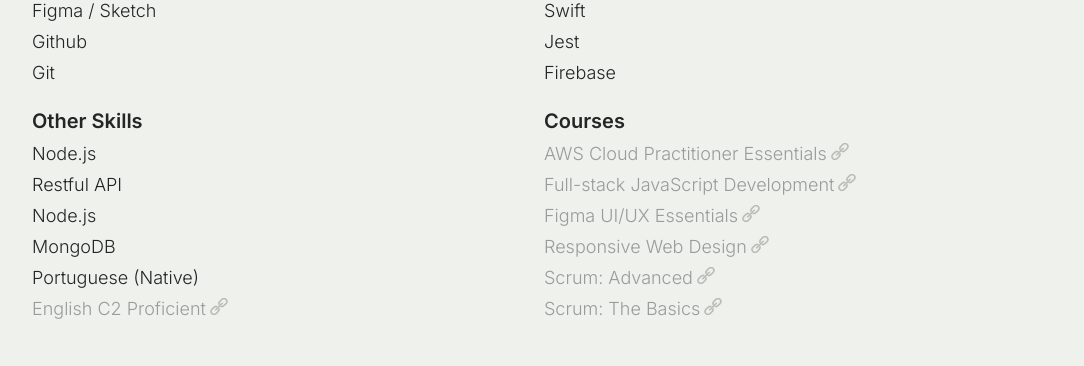
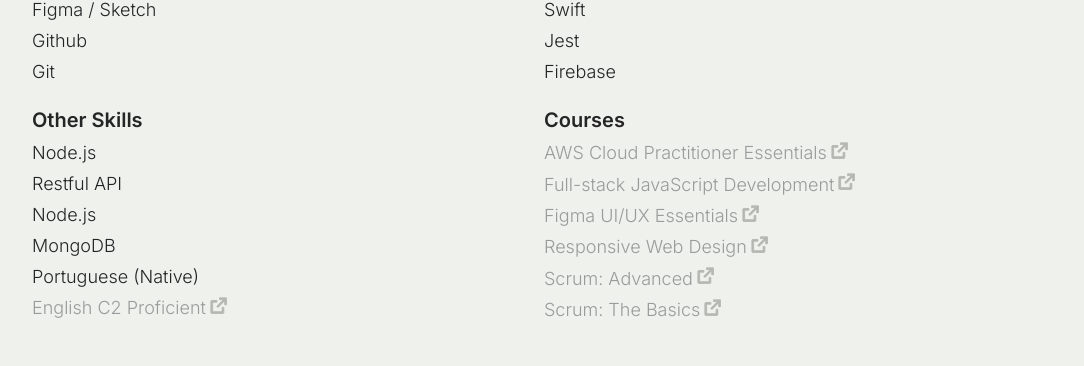
Before and after one commit to t-minini/my-website-v3, a React (Create React App) app: page / in a window 1280 px wide. Shown: the part 2012-2378 px from the top of the page, without its empty margins (96-1180 px from the left). Built offline with nearby package versions, Linux system fonts and the light colour scheme; a web font is replaced by a local one.

Commit message:
updating link icon and regorganizing code

```diff
--- a/src/App.js
+++ b/src/App.js
@@ -7,7 +7,7 @@ import { Cursor } from './components/cursor/Cursor';
 import { Contact } from './components/contact/Contact';
 import { Projects } from './components/projects/Projects';
 import { Vertical } from './components/vertical/Vertical';
-import { HelperContact } from './components/helper-contact/Helper';
+import { HelperContact } from './components/helper/Helper';
 
 function App() {
   return (
--- a/src/components/contact/Contact.module.css
+++ b/src/components/contact/Contact.module.css
@@ -1,13 +1,13 @@
 footer {
+  bottom: 0;
   z-index: 1;
   position: fixed;
-  bottom: 0;
 
 }
 
 .contact {
+  width: 100vw;
   height: 100dvh;
-  width: 100vw;
   background-color: var(--black);
 }
 
@@ -45,8 +45,8 @@ footer {
 }
 
 .contact__links {
+  z-index: 1;
   padding-bottom: 10%;
-  z-index: 1;
 }
 
 .contact__links a {
--- a/src/components/hero/Hero.module.css
+++ b/src/components/hero/Hero.module.css
@@ -1,11 +1,9 @@
 .hero {
-  z-index: -1;
+  z-index: 2;
   min-width: 100vw;
   min-height: 100dvh;
   position: relative;
   background-color: var(--black);
-  position: relative;
-  z-index: 2;
 }
 
 .hero__text {
@@ -210,7 +208,7 @@
 @media only screen and (min-width: 1520px) and (orientation: landscape) {
   .hero__text h1 {
     font-size: 32rem;
-    line-height: 25rem;
+    line-height: 21rem;
   }
 
   .hero__text p {
--- a/src/components/navbar/Navbar.module.css
+++ b/src/components/navbar/Navbar.module.css
@@ -19,7 +19,7 @@
   padding: 0.8rem 1.8rem;
   -webkit-backdrop-filter: blur(8px); /* Safari 9+ */
   backdrop-filter: blur(8px); /* Chrome and Opera */
-  background-color: rgb(228 228 228 / 45%);
+  background-color: var(--gray-navbar-background);
 }
 
 .navbar li {
--- a/src/components/projects/Projects.module.css
+++ b/src/components/projects/Projects.module.css
@@ -1,10 +1,10 @@
 .projects {
+  z-index: 2;
   display: flex;
   flex-wrap: wrap;
+  position: relative;
   justify-content: center;
   background-color: var(--gray-lighter);
-  position: relative;
-  z-index: 2;
 }
 
 .container {
--- a/src/components/skills/Skills.jsx
+++ b/src/components/skills/Skills.jsx
@@ -277,8 +277,11 @@ export function Skills() {
               className={`hoverable ${isHovered ? style.hovered : ''}`}
             >
               English C2 Proficient
-              <svg viewBox="0 0 34 32" width="27" height="19">
-                <path d="M9.239 22.889c0.195 0.195 0.451 0.293 0.707 0.293s0.511-0.098 0.707-0.293l12.114-12.209c0.39-0.39 0.39-1.024 0-1.414s-1.023-0.39-1.414 0l-12.114 12.209c-0.391 0.39-0.391 1.023 0 1.414zM14.871 20.76c0.331 1.457-0.026 2.887-1.152 4.014l-4.039 3.914c-0.85 0.849-1.98 1.317-3.182 1.317s-2.332-0.468-3.182-1.317c-1.754-1.755-1.754-4.61-0.010-6.354l3.946-4.070c0.85-0.849 1.98-1.318 3.182-1.318 0.411 0 0.807 0.073 1.193 0.179l1.561-1.561c-0.871-0.407-1.811-0.619-2.754-0.619-1.663 0-3.327 0.635-4.596 1.904l-3.936 4.061c-2.538 2.538-2.538 6.654 0 9.193 1.269 1.27 2.933 1.904 4.596 1.904s3.327-0.634 4.596-1.904l4.030-3.904c1.942-1.942 2.361-4.648 1.333-7.023zM30.098 1.899c-1.27-1.269-2.933-1.904-4.596-1.904-1.664 0-3.328 0.635-4.596 1.904l-4.029 3.905c-2.012 2.013-2.423 5.015-1.244 7.439l1.552-1.552c-0.459-1.534-0.107-3.261 1.096-4.463l4.039-3.914c0.851-0.849 1.98-1.318 3.183-1.318 1.201 0 2.332 0.469 3.181 1.318 1.754 1.755 1.754 4.611 0.010 6.354l-4.039 4.039c-0.849 0.85-1.98 1.317-3.181 1.317-0.306 0-0.576 0.031-0.87-0.029l-1.593 1.594c0.796 0.331 1.613 0.436 2.463 0.436 1.663 0 3.326-0.634 4.596-1.904l4.029-4.029c2.538-2.538 2.538-6.653-0-9.192z" />
+              <svg
+                xmlns="http://www.w3.org/2000/svg"
+                viewBox="2 2 20 20"
+              >
+                <path d="M10 6V8H5V19H16V14H18V20C18 20.5523 17.5523 21 17 21H4C3.44772 21 3 20.5523 3 20V7C3 6.44772 3.44772 6 4 6H10ZM21 3V11H19L18.9999 6.413L11.2071 14.2071L9.79289 12.7929L17.5849 5H13V3H21Z"></path>
               </svg>
             </a>
           </motion.li>
@@ -297,8 +300,11 @@ export function Skills() {
               href="https://coursera.org/share/5c8cb91e75313572a018a9f5e5183fda"
             >
               AWS Cloud Practitioner Essentials
-              <svg viewBox="0 0 34 32" width="27" height="19">
-                <path d="M9.239 22.889c0.195 0.195 0.451 0.293 0.707 0.293s0.511-0.098 0.707-0.293l12.114-12.209c0.39-0.39 0.39-1.024 0-1.414s-1.023-0.39-1.414 0l-12.114 12.209c-0.391 0.39-0.391 1.023 0 1.414zM14.871 20.76c0.331 1.457-0.026 2.887-1.152 4.014l-4.039 3.914c-0.85 0.849-1.98 1.317-3.182 1.317s-2.332-0.468-3.182-1.317c-1.754-1.755-1.754-4.61-0.010-6.354l3.946-4.070c0.85-0.849 1.98-1.318 3.182-1.318 0.411 0 0.807 0.073 1.193 0.179l1.561-1.561c-0.871-0.407-1.811-0.619-2.754-0.619-1.663 0-3.327 0.635-4.596 1.904l-3.936 4.061c-2.538 2.538-2.538 6.654 0 9.193 1.269 1.27 2.933 1.904 4.596 1.904s3.327-0.634 4.596-1.904l4.030-3.904c1.942-1.942 2.361-4.648 1.333-7.023zM30.098 1.899c-1.27-1.269-2.933-1.904-4.596-1.904-1.664 0-3.328 0.635-4.596 1.904l-4.029 3.905c-2.012 2.013-2.423 5.015-1.244 7.439l1.552-1.552c-0.459-1.534-0.107-3.261 1.096-4.463l4.039-3.914c0.851-0.849 1.98-1.318 3.183-1.318 1.201 0 2.332 0.469 3.181 1.318 1.754 1.755 1.754 4.611 0.010 6.354l-4.039 4.039c-0.849 0.85-1.98 1.317-3.181 1.317-0.306 0-0.576 0.031-0.87-0.029l-1.593 1.594c0.796 0.331 1.613 0.436 2.463 0.436 1.663 0 3.326-0.634 4.596-1.904l4.029-4.029c2.538-2.538 2.538-6.653-0-9.192z" />
+              <svg
+                xmlns="http://www.w3.org/2000/svg"
+                viewBox="2 2 20 20"
+              >
+                <path d="M10 6V8H5V19H16V14H18V20C18 20.5523 17.5523 21 17 21H4C3.44772 21 3 20.5523 3 20V7C3 6.44772 3.44772 6 4 6H10ZM21 3V11H19L18.9999 6.413L11.2071 14.2071L9.79289 12.7929L17.5849 5H13V3H21Z"></path>
               </svg>
             </a>
           </motion.li>
@@ -314,8 +320,11 @@ export function Skills() {
               className={`hoverable ${isHovered ? style.hovered : ''}`}
             >
               Full-stack JavaScript Development
-              <svg viewBox="0 0 34 32" width="27" height="19">
-                <path d="M9.239 22.889c0.195 0.195 0.451 0.293 0.707 0.293s0.511-0.098 0.707-0.293l12.114-12.209c0.39-0.39 0.39-1.024 0-1.414s-1.023-0.39-1.414 0l-12.114 12.209c-0.391 0.39-0.391 1.023 0 1.414zM14.871 20.76c0.331 1.457-0.026 2.887-1.152 4.014l-4.039 3.914c-0.85 0.849-1.98 1.317-3.182 1.317s-2.332-0.468-3.182-1.317c-1.754-1.755-1.754-4.61-0.010-6.354l3.946-4.070c0.85-0.849 1.98-1.318 3.182-1.318 0.411 0 0.807 0.073 1.193 0.179l1.561-1.561c-0.871-0.407-1.811-0.619-2.754-0.619-1.663 0-3.327 0.635-4.596 1.904l-3.936 4.061c-2.538 2.538-2.538 6.654 0 9.193 1.269 1.27 2.933 1.904 4.596 1.904s3.327-0.634 4.596-1.904l4.030-3.904c1.942-1.942 2.361-4.648 1.333-7.023zM30.098 1.899c-1.27-1.269-2.933-1.904-4.596-1.904-1.664 0-3.328 0.635-4.596 1.904l-4.029 3.905c-2.012 2.013-2.423 5.015-1.244 7.439l1.552-1.552c-0.459-1.534-0.107-3.261 1.096-4.463l4.039-3.914c0.851-0.849 1.98-1.318 3.183-1.318 1.201 0 2.332 0.469 3.181 1.318 1.754 1.755 1.754 4.611 0.010 6.354l-4.039 4.039c-0.849 0.85-1.98 1.317-3.181 1.317-0.306 0-0.576 0.031-0.87-0.029l-1.593 1.594c0.796 0.331 1.613 0.436 2.463 0.436 1.663 0 3.326-0.634 4.596-1.904l4.029-4.029c2.538-2.538 2.538-6.653-0-9.192z" />
+              <svg
+                xmlns="http://www.w3.org/2000/svg"
+                viewBox="2 2 20 20"
+              >
+                <path d="M10 6V8H5V19H16V14H18V20C18 20.5523 17.5523 21 17 21H4C3.44772 21 3 20.5523 3 20V7C3 6.44772 3.44772 6 4 6H10ZM21 3V11H19L18.9999 6.413L11.2071 14.2071L9.79289 12.7929L17.5849 5H13V3H21Z"></path>
               </svg>
             </a>
           </motion.li>
@@ -331,8 +340,11 @@ export function Skills() {
               href="https://www.udemy.com/certificate/UC-86814eae-d518-4c57-93ff-c64288d47b97/"
             >
               Figma UI/UX Essentials
-              <svg viewBox="0 0 34 32" width="27" height="19">
-                <path d="M9.239 22.889c0.195 0.195 0.451 0.293 0.707 0.293s0.511-0.098 0.707-0.293l12.114-12.209c0.39-0.39 0.39-1.024 0-1.414s-1.023-0.39-1.414 0l-12.114 12.209c-0.391 0.39-0.391 1.023 0 1.414zM14.871 20.76c0.331 1.457-0.026 2.887-1.152 4.014l-4.039 3.914c-0.85 0.849-1.98 1.317-3.182 1.317s-2.332-0.468-3.182-1.317c-1.754-1.755-1.754-4.61-0.010-6.354l3.946-4.070c0.85-0.849 1.98-1.318 3.182-1.318 0.411 0 0.807 0.073 1.193 0.179l1.561-1.561c-0.871-0.407-1.811-0.619-2.754-0.619-1.663 0-3.327 0.635-4.596 1.904l-3.936 4.061c-2.538 2.538-2.538 6.654 0 9.193 1.269 1.27 2.933 1.904 4.596 1.904s3.327-0.634 4.596-1.904l4.030-3.904c1.942-1.942 2.361-4.648 1.333-7.023zM30.098 1.899c-1.27-1.269-2.933-1.904-4.596-1.904-1.664 0-3.328 0.635-4.596 1.904l-4.029 3.905c-2.012 2.013-2.423 5.015-1.244 7.439l1.552-1.552c-0.459-1.534-0.107-3.261 1.096-4.463l4.039-3.914c0.851-0.849 1.98-1.318 3.183-1.318 1.201 0 2.332 0.469 3.181 1.318 1.754 1.755 1.754 4.611 0.010 6.354l-4.039 4.039c-0.849 0.85-1.98 1.317-3.181 1.317-0.306 0-0.576 0.031-0.87-0.029l-1.593 1.594c0.796 0.331 1.613 0.436 2.463 0.436 1.663 0 3.326-0.634 4.596-1.904l4.029-4.029c2.538-2.538 2.538-6.653-0-9.192z" />
+              <svg
+                xmlns="http://www.w3.org/2000/svg"
+                viewBox="2 2 20 20"
+              >
+                <path d="M10 6V8H5V19H16V14H18V20C18 20.5523 17.5523 21 17 21H4C3.44772 21 3 20.5523 3 20V7C3 6.44772 3.44772 6 4 6H10ZM21 3V11H19L18.9999 6.413L11.2071 14.2071L9.79289 12.7929L17.5849 5H13V3H21Z"></path>
               </svg>
             </a>
           </motion.li>
@@ -348,8 +360,11 @@ export function Skills() {
               href="https://www.freecodecamp.org/certification/t-minini/responsive-web-design"
             >
               Responsive Web Design
-              <svg viewBox="0 0 34 32" width="27" height="19">
-                <path d="M9.239 22.889c0.195 0.195 0.451 0.293 0.707 0.293s0.511-0.098 0.707-0.293l12.114-12.209c0.39-0.39 0.39-1.024 0-1.414s-1.023-0.39-1.414 0l-12.114 12.209c-0.391 0.39-0.391 1.023 0 1.414zM14.871 20.76c0.331 1.457-0.026 2.887-1.152 4.014l-4.039 3.914c-0.85 0.849-1.98 1.317-3.182 1.317s-2.332-0.468-3.182-1.317c-1.754-1.755-1.754-4.61-0.010-6.354l3.946-4.070c0.85-0.849 1.98-1.318 3.182-1.318 0.411 0 0.807 0.073 1.193 0.179l1.561-1.561c-0.871-0.407-1.811-0.619-2.754-0.619-1.663 0-3.327 0.635-4.596 1.904l-3.936 4.061c-2.538 2.538-2.538 6.654 0 9.193 1.269 1.27 2.933 1.904 4.596 1.904s3.327-0.634 4.596-1.904l4.030-3.904c1.942-1.942 2.361-4.648 1.333-7.023zM30.098 1.899c-1.27-1.269-2.933-1.904-4.596-1.904-1.664 0-3.328 0.635-4.596 1.904l-4.029 3.905c-2.012 2.013-2.423 5.015-1.244 7.439l1.552-1.552c-0.459-1.534-0.107-3.261 1.096-4.463l4.039-3.914c0.851-0.849 1.98-1.318 3.183-1.318 1.201 0 2.332 0.469 3.181 1.318 1.754 1.755 1.754 4.611 0.010 6.354l-4.039 4.039c-0.849 0.85-1.98 1.317-3.181 1.317-0.306 0-0.576 0.031-0.87-0.029l-1.593 1.594c0.796 0.331 1.613 0.436 2.463 0.436 1.663 0 3.326-0.634 4.596-1.904l4.029-4.029c2.538-2.538 2.538-6.653-0-9.192z" />
+              <svg
+                xmlns="http://www.w3.org/2000/svg"
+                viewBox="2 2 20 20"
+              >
+                <path d="M10 6V8H5V19H16V14H18V20C18 20.5523 17.5523 21 17 21H4C3.44772 21 3 20.5523 3 20V7C3 6.44772 3.44772 6 4 6H10ZM21 3V11H19L18.9999 6.413L11.2071 14.2071L9.79289 12.7929L17.5849 5H13V3H21Z"></path>
               </svg>
             </a>
           </motion.li>
@@ -365,8 +380,11 @@ export function Skills() {
               href="https://www.linkedin.com/learning/certificates/567d1edbfb7acba640d7b71b4b726d36999ee080348525520cf921f9ab934347"
             >
               Scrum:&nbsp;Advanced
-              <svg viewBox="0 0 34 32" width="27" height="19">
-                <path d="M9.239 22.889c0.195 0.195 0.451 0.293 0.707 0.293s0.511-0.098 0.707-0.293l12.114-12.209c0.39-0.39 0.39-1.024 0-1.414s-1.023-0.39-1.414 0l-12.114 12.209c-0.391 0.39-0.391 1.023 0 1.414zM14.871 20.76c0.331 1.457-0.026 2.887-1.152 4.014l-4.039 3.914c-0.85 0.849-1.98 1.317-3.182 1.317s-2.332-0.468-3.182-1.317c-1.754-1.755-1.754-4.61-0.010-6.354l3.946-4.070c0.85-0.849 1.98-1.318 3.182-1.318 0.411 0 0.807 0.073 1.193 0.179l1.561-1.561c-0.871-0.407-1.811-0.619-2.754-0.619-1.663 0-3.327 0.635-4.596 1.904l-3.936 4.061c-2.538 2.538-2.538 6.654 0 9.193 1.269 1.27 2.933 1.904 4.596 1.904s3.327-0.634 4.596-1.904l4.030-3.904c1.942-1.942 2.361-4.648 1.333-7.023zM30.098 1.899c-1.27-1.269-2.933-1.904-4.596-1.904-1.664 0-3.328 0.635-4.596 1.904l-4.029 3.905c-2.012 2.013-2.423 5.015-1.244 7.439l1.552-1.552c-0.459-1.534-0.107-3.261 1.096-4.463l4.039-3.914c0.851-0.849 1.98-1.318 3.183-1.318 1.201 0 2.332 0.469 3.181 1.318 1.754 1.755 1.754 4.611 0.010 6.354l-4.039 4.039c-0.849 0.85-1.98 1.317-3.181 1.317-0.306 0-0.576 0.031-0.87-0.029l-1.593 1.594c0.796 0.331 1.613 0.436 2.463 0.436 1.663 0 3.326-0.634 4.596-1.904l4.029-4.029c2.538-2.538 2.538-6.653-0-9.192z" />
+              <svg
+                xmlns="http://www.w3.org/2000/svg"
+                viewBox="2 2 20 20"
+              >
+                <path d="M10 6V8H5V19H16V14H18V20C18 20.5523 17.5523 21 17 21H4C3.44772 21 3 20.5523 3 20V7C3 6.44772 3.44772 6 4 6H10ZM21 3V11H19L18.9999 6.413L11.2071 14.2071L9.79289 12.7929L17.5849 5H13V3H21Z"></path>
               </svg>
             </a>
           </motion.li>
@@ -382,8 +400,11 @@ export function Skills() {
               href="https://www.linkedin.com/learning/certificates/129dc8ada303f031204e1e858baff07d42873992df4e54bbcf8da9ca27cfd128"
             >
               Scrum:&nbsp;The Basics
-              <svg viewBox="0 0 34 32" width="27" height="19">
-                <path d="M9.239 22.889c0.195 0.195 0.451 0.293 0.707 0.293s0.511-0.098 0.707-0.293l12.114-12.209c0.39-0.39 0.39-1.024 0-1.414s-1.023-0.39-1.414 0l-12.114 12.209c-0.391 0.39-0.391 1.023 0 1.414zM14.871 20.76c0.331 1.457-0.026 2.887-1.152 4.014l-4.039 3.914c-0.85 0.849-1.98 1.317-3.182 1.317s-2.332-0.468-3.182-1.317c-1.754-1.755-1.754-4.61-0.010-6.354l3.946-4.070c0.85-0.849 1.98-1.318 3.182-1.318 0.411 0 0.807 0.073 1.193 0.179l1.561-1.561c-0.871-0.407-1.811-0.619-2.754-0.619-1.663 0-3.327 0.635-4.596 1.904l-3.936 4.061c-2.538 2.538-2.538 6.654 0 9.193 1.269 1.27 2.933 1.904 4.596 1.904s3.327-0.634 4.596-1.904l4.030-3.904c1.942-1.942 2.361-4.648 1.333-7.023zM30.098 1.899c-1.27-1.269-2.933-1.904-4.596-1.904-1.664 0-3.328 0.635-4.596 1.904l-4.029 3.905c-2.012 2.013-2.423 5.015-1.244 7.439l1.552-1.552c-0.459-1.534-0.107-3.261 1.096-4.463l4.039-3.914c0.851-0.849 1.98-1.318 3.183-1.318 1.201 0 2.332 0.469 3.181 1.318 1.754 1.755 1.754 4.611 0.010 6.354l-4.039 4.039c-0.849 0.85-1.98 1.317-3.181 1.317-0.306 0-0.576 0.031-0.87-0.029l-1.593 1.594c0.796 0.331 1.613 0.436 2.463 0.436 1.663 0 3.326-0.634 4.596-1.904l4.029-4.029c2.538-2.538 2.538-6.653-0-9.192z" />
+              <svg
+                xmlns="http://www.w3.org/2000/svg"
+                viewBox="2 2 20 20"
+              >
+                <path d="M10 6V8H5V19H16V14H18V20C18 20.5523 17.5523 21 17 21H4C3.44772 21 3 20.5523 3 20V7C3 6.44772 3.44772 6 4 6H10ZM21 3V11H19L18.9999 6.413L11.2071 14.2071L9.79289 12.7929L17.5849 5H13V3H21Z"></path>
               </svg>
             </a>
           </motion.li>
--- a/src/components/skills/Skills.module.css
+++ b/src/components/skills/Skills.module.css
@@ -87,7 +87,8 @@
   }
 
   .container svg {
-    height: 1.6rem;
+    height: 1.5rem;
+    margin-left: 0.4rem;
   }
 }
 
@@ -137,7 +138,8 @@
   }
 
   .container svg {
-    height: 1.6rem;
+    height: 1.5rem;
+    margin-left: 0.4rem;
   }
 }
 
@@ -180,6 +182,7 @@
 
   .container svg {
     height: 1.7rem;
+    margin-left: 0.4rem;
   }
 }
 
@@ -205,7 +208,8 @@
   }
 
   .container svg {
-    height: 1.7rem;
+    height: 1.73rem;
+    margin-left: 0.4rem;
   }
 }
 
```
Also changed, not shown: src/App.module.css (+2 -5 lines), src/assets/icons/arrow-up-circle-fill.svg (deleted), src/components/helper/Helper.jsx (renamed from src/components/helper-contact/Helper.jsx), src/components/helper/Helper.module.css (renamed from src/components/helper-contact/Helper.module.css), 1 other file (tests, documents, lock files or other folders).
